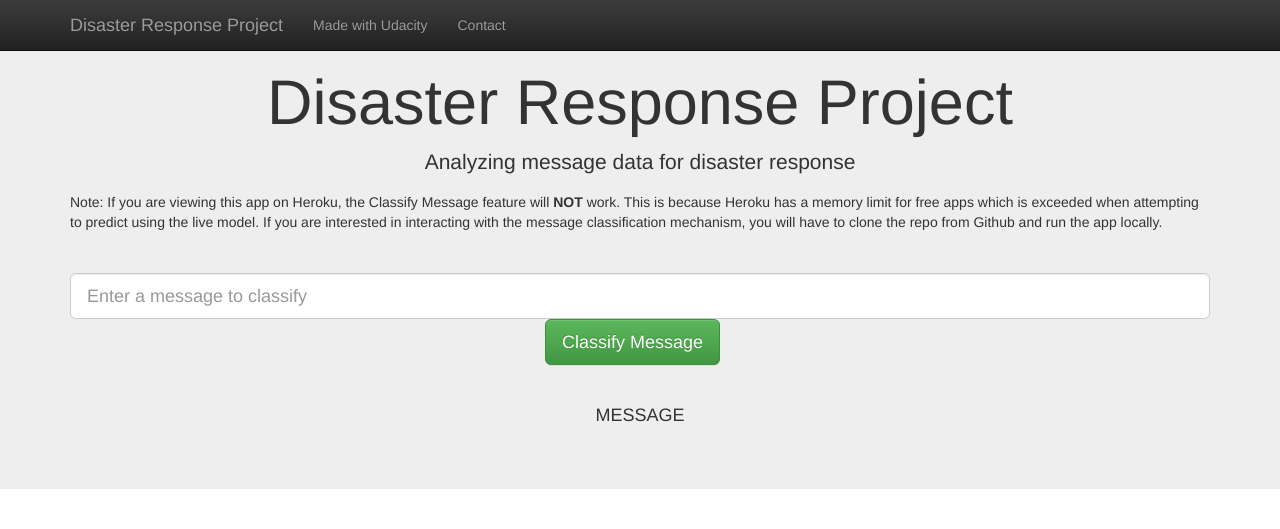
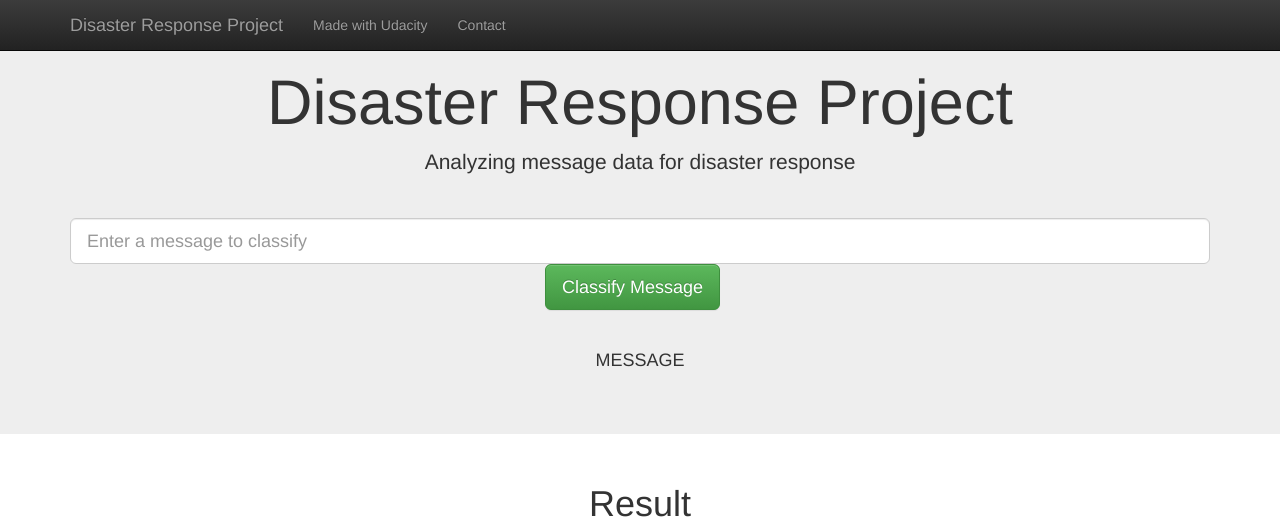
Before and after one commit to brianbamboo/dsnd-disaster-response-pipeline, a Flask app: template app/templates/go.html in a window 1280 px wide. Shown: the top 529 px of the page. Run offline with Flask 2, Linux system fonts and the light colour scheme; the template is opened without the code that fills it, so the values that code supplies are empty; parts of the project's set-up code (start-up, migrations or seed data) failed here and were passed over; some libraries are stand-ins or nearby versions.

Commit message:
Removed Heroku memory limit note from master.html because it's not a problem

```diff
--- a/app/templates/master.html
+++ b/app/templates/master.html
@@ -34,7 +34,6 @@
     <div class="container">
         <h1 class="text-center">Disaster Response Project</h1>
         <p class="text-center">Analyzing message data for disaster response</p>
-        <div class="text">Note: If you are viewing this app on Heroku, the Classify Message feature will <b>NOT</b> work. This is because Heroku has a memory limit for free apps which is exceeded when attempting to predict using the live model. If you are interested in interacting with the message classification mechanism, you will have to clone the repo from Github and run the app locally.</div>
         <hr />
 
         <div class="row">
```
